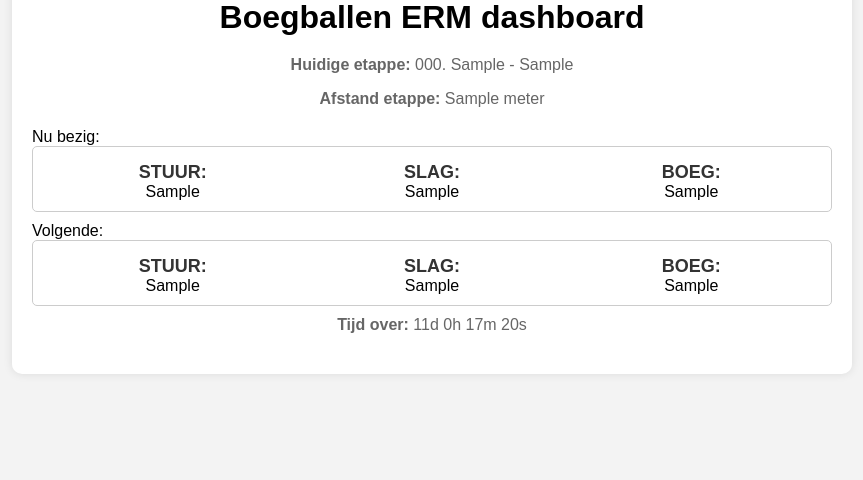
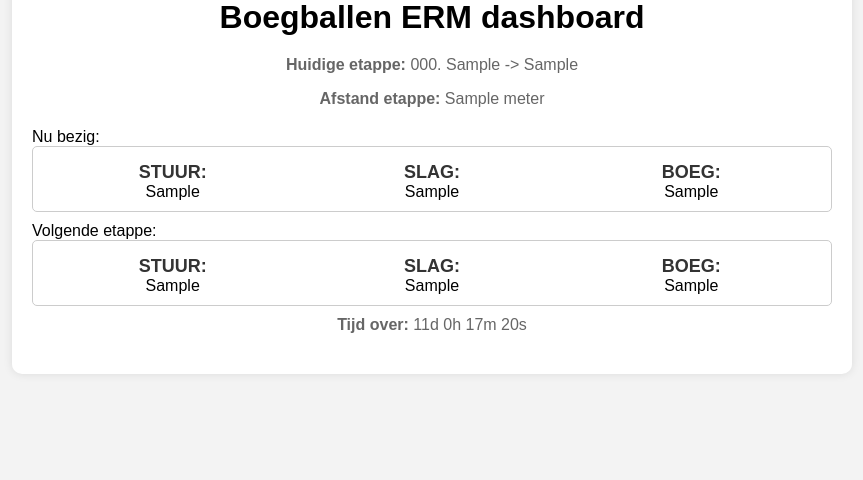
Before and after one commit to JochemVanDerMeer/erm-dashboard, a Flask app: page / in a window 1280 px wide. Shown: the part 141-621 px from the top of the page, without its empty margins (208-1071 px from the left). Run offline with Flask 3, Linux system fonts and the light colour scheme; tables that the repository leaves empty hold one stand-in row (values such as "Sample post").

Commit message:
minor update

```diff
--- a/myapp/templates/index.html
+++ b/myapp/templates/index.html
@@ -104,7 +104,7 @@
         <h1 class="stage">Boegballen ERM dashboard</h1>
 
         <div class="stage-info">
-            <p><b>Huidige etappe:</b> {{ stage.stage_number }}. {{ stage.start }} - {{ stage.finish }}</p>
+            <p><b>Huidige etappe:</b> {{ stage.stage_number }}. {{ stage.start }} -> {{ stage.finish }}</p>
             <p><b>Afstand etappe:</b> {{ stage.distance }} meter</p>
         </div>
 
@@ -121,7 +121,7 @@
             </div>
         </div>
 
-        <div>Volgende:</div>
+        <div>Volgende etappe:</div>
         <div class="crew">
             <div class="cox">
                 <div class="name">Stuur:</div><div> {{ stage.next_cox }} </div>
--- a/myapp/templates/waiting.html
+++ b/myapp/templates/waiting.html
@@ -3,7 +3,7 @@
 <head>
 <meta charset="UTF-8">
 <meta name="viewport" content="width=device-width, initial-scale=1.0">
-<title>Waiting Animation</title>
+<title>Bijwerken</title>
 <style>
   body {
     margin: 0;
```
Also changed, not shown: myapp/routes.py (+0 -28 lines).
